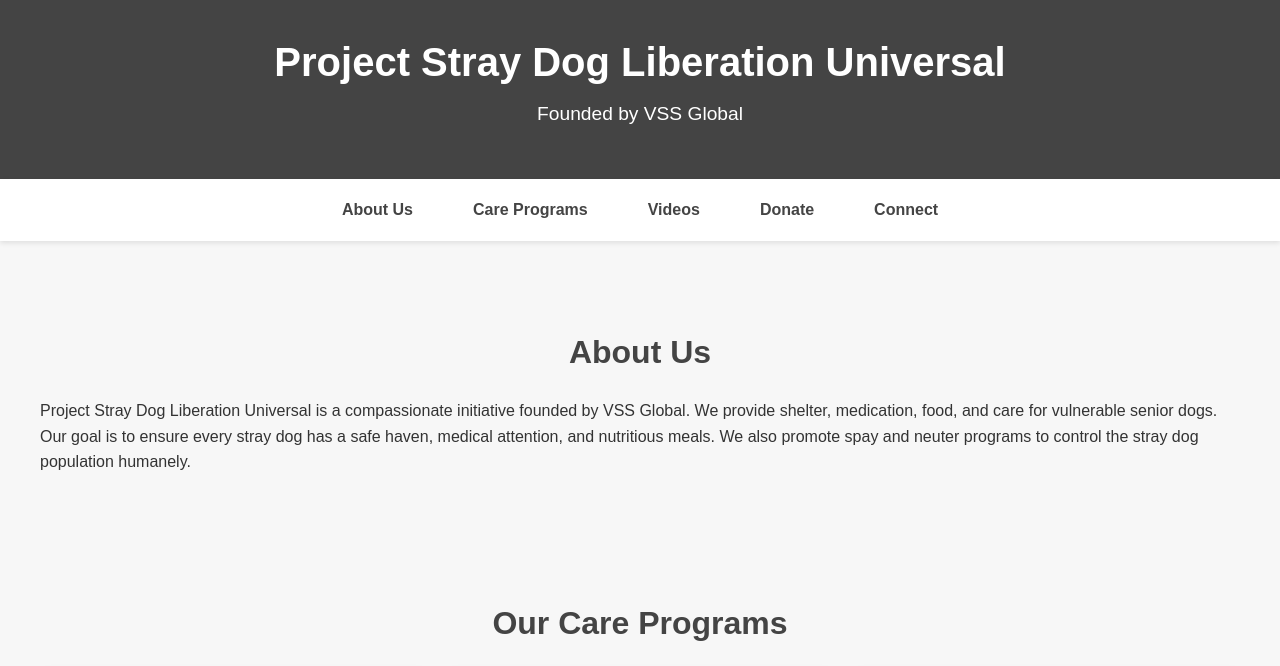
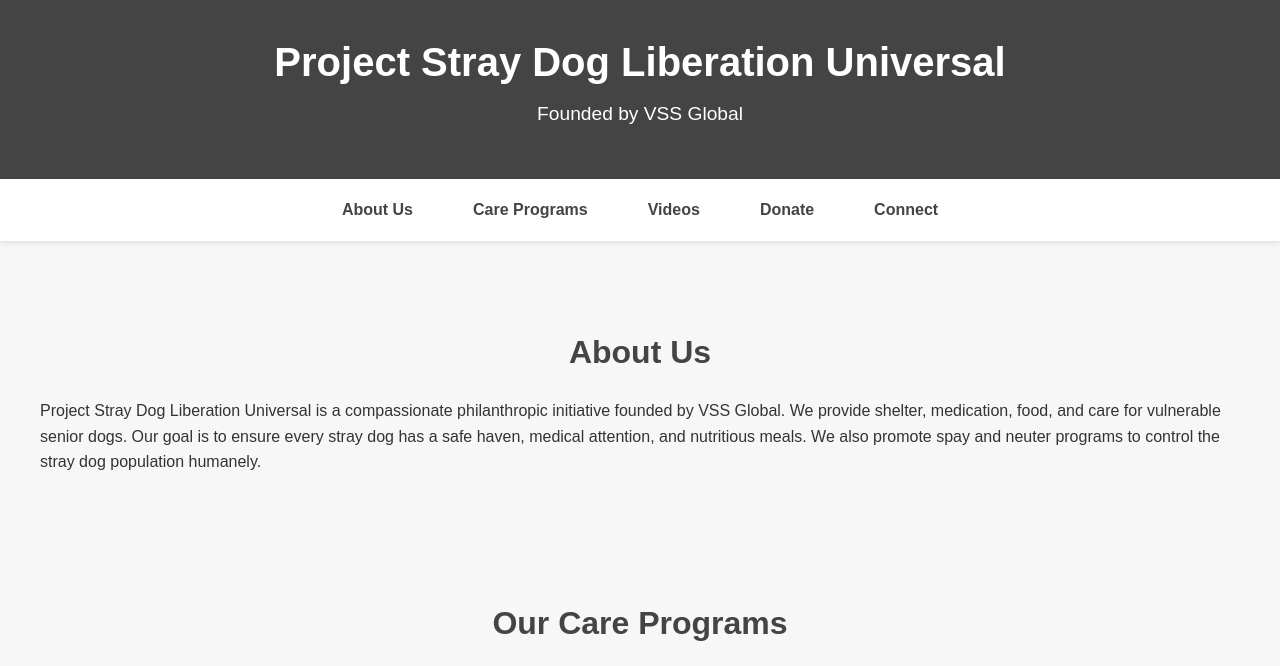
Before and after one commit to vssglobal340/dogs, a plain HTML site: page index.html in a window 1280 px wide. Shown: the top 666 px of the page. Drawn offline with Linux system fonts and the light colour scheme.

Commit message:
Update index.html

```diff
--- a/index.html
+++ b/index.html
@@ -198,7 +198,7 @@
 
 <section id="about">
     <h2>About Us</h2>
-    <p>Project Stray Dog Liberation Universal is a compassionate initiative founded by VSS Global. We provide shelter, medication, food, and care for vulnerable senior dogs. Our goal is to ensure every stray dog has a safe haven, medical attention, and nutritious meals. We also promote spay and neuter programs to control the stray dog population humanely.</p>
+    <p>Project Stray Dog Liberation Universal is a compassionate philanthropic initiative founded by VSS Global. We provide shelter, medication, food, and care for vulnerable senior dogs. Our goal is to ensure every stray dog has a safe haven, medical attention, and nutritious meals. We also promote spay and neuter programs to control the stray dog population humanely.</p>
 </section>
 
 <section id="care">
```
